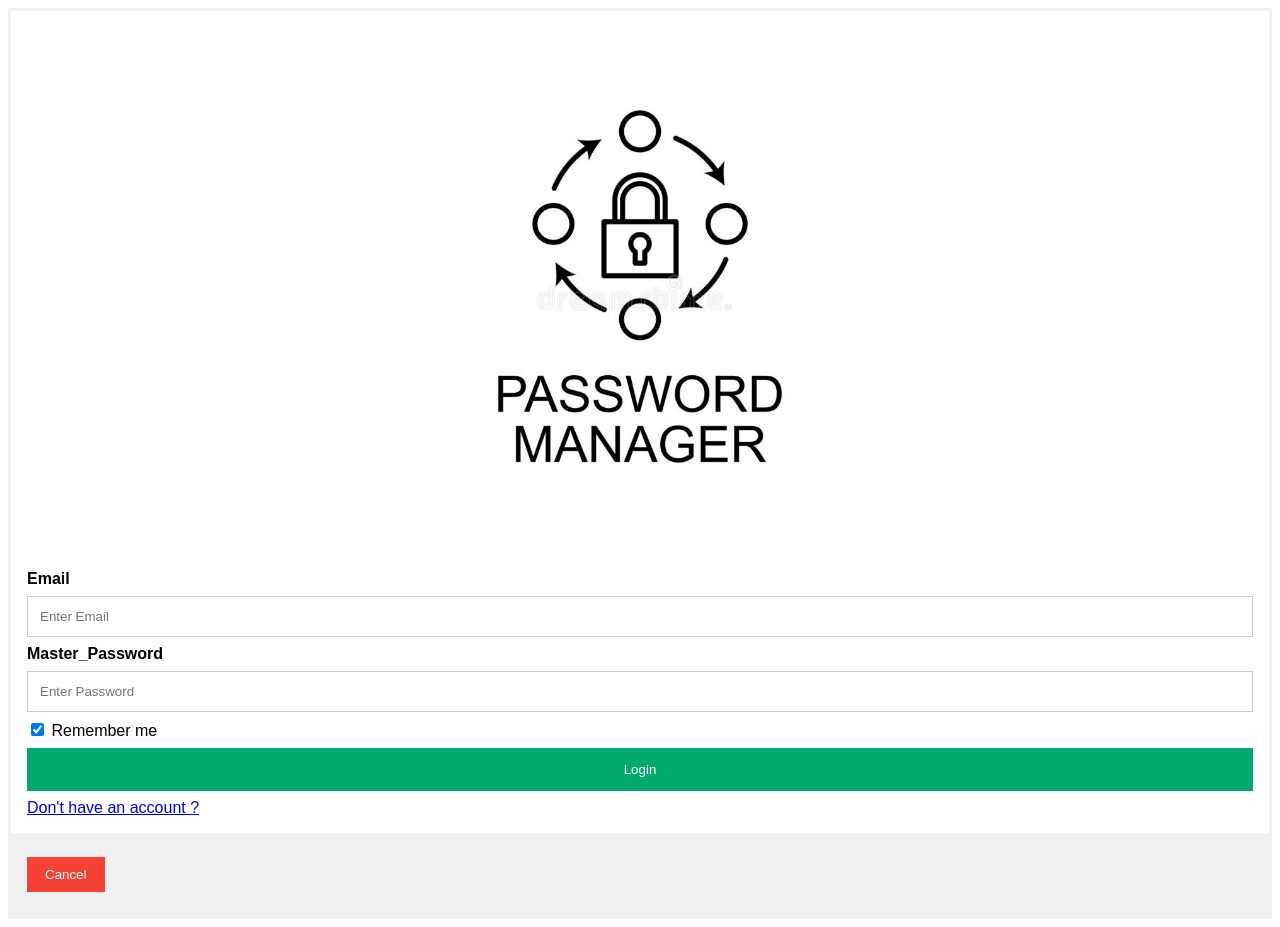
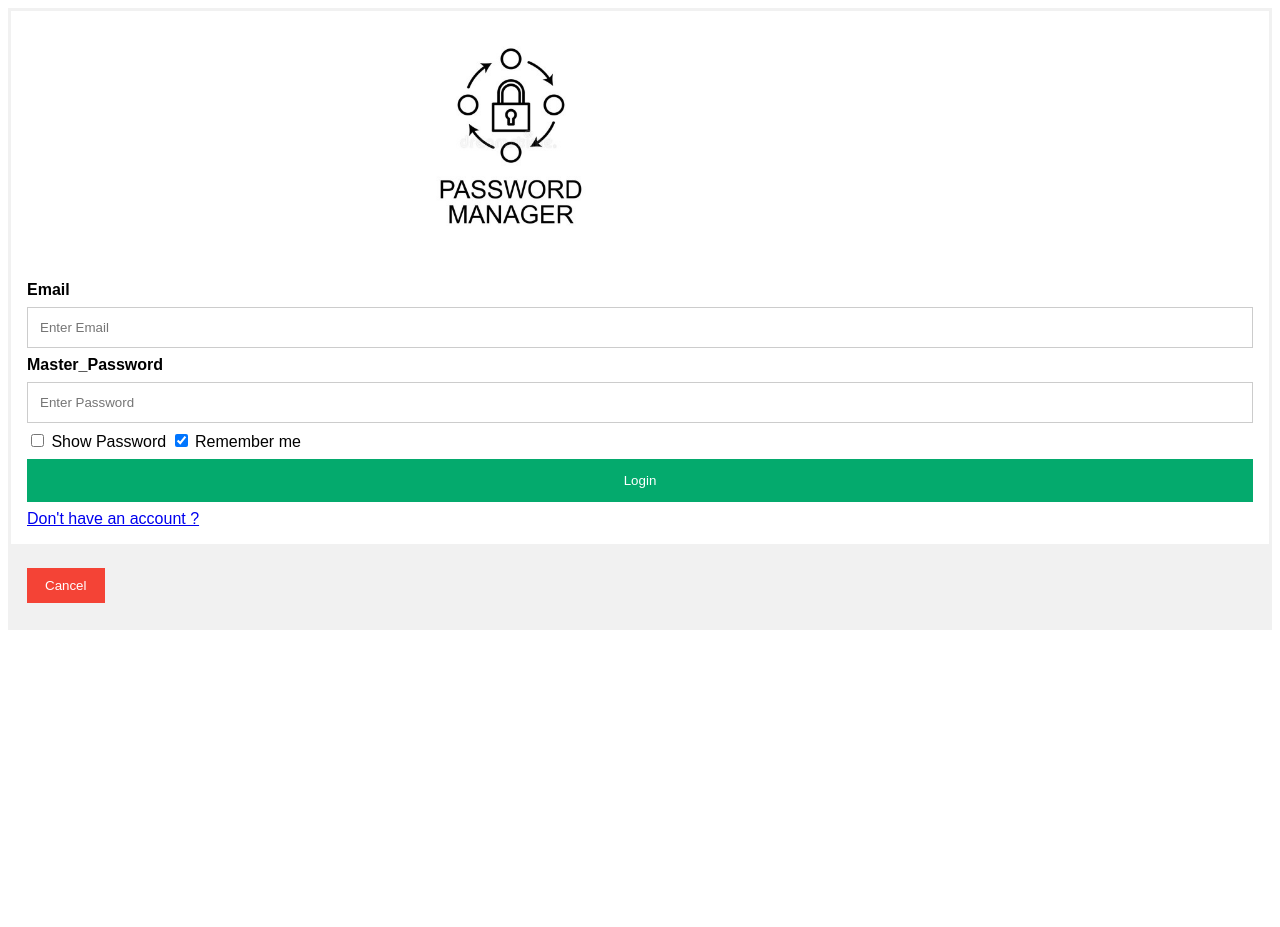
Before and after one commit to Venkateshvenki404224/password_manager, a Flask app: page / in a window 1280 px wide. After the commit the page ends 630 px from the top, so only its background shows below. Run offline with Flask 2, Linux system fonts and the light colour scheme; some libraries are stand-ins or nearby versions.

Commit message:
Updates files

```diff
--- a/flaskProject/app.py
+++ b/flaskProject/app.py
@@ -1,6 +1,10 @@
-from flask import Flask, render_template, redirect, session, url_for, request
+import hashlib
+from random import *
+import os
+from flask import Flask, render_template, redirect, session, url_for, request, flash
 from flask_mysqldb import MySQL
 import MySQLdb
+from function import check,generatescreat
 
 app = Flask(__name__)
 app.secret_key = "12345678910"
@@ -11,9 +15,12 @@ app.config["MYSQL_DB"] = "password_manager"
 
 db = MySQL(app)
 
-
+#adding pics
+picfolder = os.path.join('static','pics')
+app.config['UPLOAD_FOLDER']=picfolder
 @app.route('/', methods=['GET', 'POST'])
 def index():
+    pics1 = os.path.join(app.config['UPLOAD_FOLDER'],'password-manager.jpg')
     if request.method == 'POST':
         if 'email' in request.form and 'psw' in request.form:
             email = request.form['email']
@@ -25,21 +32,28 @@ def index():
             if info is not None:
                 if info['emailid'] == email and info['password'] == password:
                     session['succes'] = True
+                    flash("Logged in succefully!")
                     return redirect(url_for('profile'))
             else:
+                flash("Enter valid email or password")
                 return redirect(url_for('index'))
-    return render_template("login.html")
+    return render_template("login.html",image = pics1)
 
 
 @app.route('/signup', methods=['GET', 'POST'])
 def new_user():
-    if request.method == 'POST':
-        if "email" in request.form and "psw" in request.form and 'psw-repeat' in request.form:
-            email = request.form['email']
-            password = request.form['psw']
+    pics1 = os.path.join(app.config['UPLOAD_FOLDER'], 'SignUp.png')
+    if request.method == 'POST' and "email" in request.form and "psw" in request.form and 'psw-repeat' in request.form:
+        email = request.form['email']
+        password = request.form['psw']
+        repeat_pass = request.form['psw-repeat']
+        hashes_pass = hashlib.sha256(password.encode()).hexdigest()
+        if password == repeat_pass and check(email) == True and password!="":
             cur = db.connection.cursor(MySQLdb.cursors.DictCursor)
             cur.execute("INSERT INTO `password_manager`.`users` (`emailid`, `password`) VALUES (%s,%s);",
                         (email, password))
+            cur.execute("INSERT INTO `password_manager`.`screats` (`pass_hash`, `device_secreat`) VALUES (%s,%s);",
+                        (hashes_pass, ds))
             db.connection.commit()
             return redirect(url_for('index'))
     return render_template('signup.html')
@@ -50,6 +64,8 @@ def profile():
     if session['succes'] == True:
         return render_template("index.html")
 
+#Creating a device secreat
+ds = generatescreat()
 
 if __name__ == '__main__':
     app.run(debug=True)
--- a/flaskProject/templates/login.html
+++ b/flaskProject/templates/login.html
@@ -37,12 +37,15 @@ button:hover {
 
 .imgcontainer {
   text-align: center;
-  margin: 24px 0 12px 0;
+  width: 1000px;
+  {#margin: 5px 0 5px 0;#}
+  height: auto;
 }
 
 img.avatar {
-  width: 40%;
-  border-radius: 50%;
+  width: 250px;
+    height: auto;
+    text-align: -webkit-match-parent;
 }
 
 .container {
@@ -69,15 +72,28 @@ span.psw {
 <body>
 <form action="/" method="post">
   <div class="imgcontainer">
-    <img src="password-manager.jpg" alt="Avatar" class="avatar">
+    <img src="../static/pics/password-manager.jpg" alt="Avatar" class="avatar">
   </div>
-
+{% with messages = get_flashed_messages() %}
+  {% if messages %}
+    <ul class=flashes>
+    {% for message in messages %}
+      <h style="color:#f44336;">{{ message }}</h>
+    {% endfor %}
+    </ul>
+  {% endif %}
+{% endwith %}
+{% block body %}{% endblock %}
   <div class="container">
     <label for="email"><b>Email</b></label>
     <input type="text" placeholder="Enter Email" name="email" required>
 
     <label for="psw"><b>Master_Password</b></label>
-    <input type="password" placeholder="Enter Password" name="psw" required>
+    <input type="password" placeholder="Enter Password" name="psw" id ="input" required>
+    <label>
+        <input type="checkbox" onclick="show_pass()"> Show Password
+    </label>
+    </label>
     <label>
       <input type="checkbox" checked="checked" name="remember"> Remember me
     </label>
@@ -89,5 +105,15 @@ span.psw {
     <button type="button" class="cancelbtn">Cancel</button>
   </div>
 </form>
+<script>
+function show_pass() {
+  var x = document.getElementById("input");
+  if (x.type === "password") {
+    x.type = "text";
+  } else {
+    x.type = "password";
+  }
+}
+</script>
 </body>
 </html>
```
Also changed, not shown: flaskProject/function.py (added, +19 -0 lines), flaskProject/templates/index.html (+10 -0 lines), flaskProject/templates/signup.html (+31 -18 lines), flaskProject/static/pics/SignUp.jpg (added), flaskProject/static/pics/SignUp.png (added), flaskProject/static/pics/password-manager.jpg (added).
